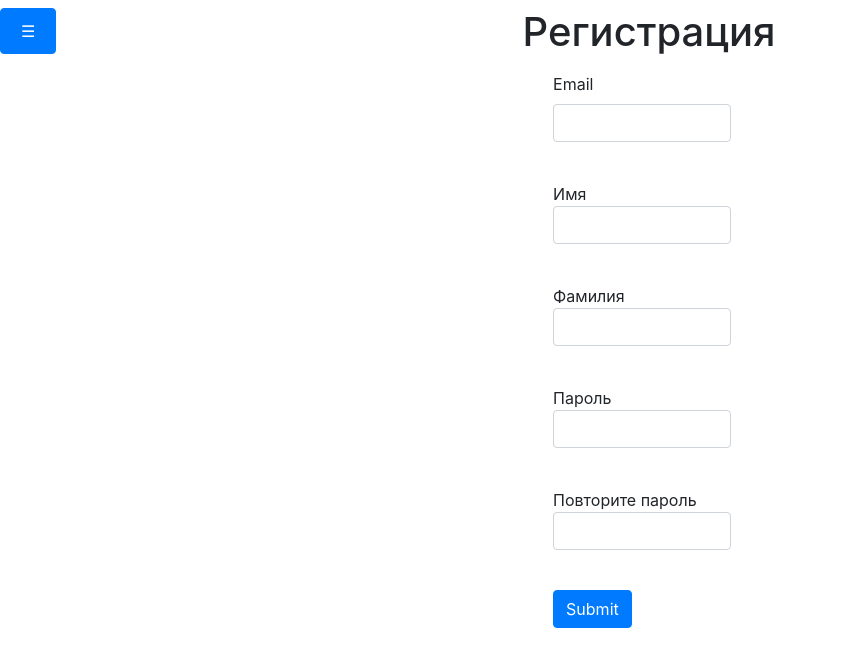
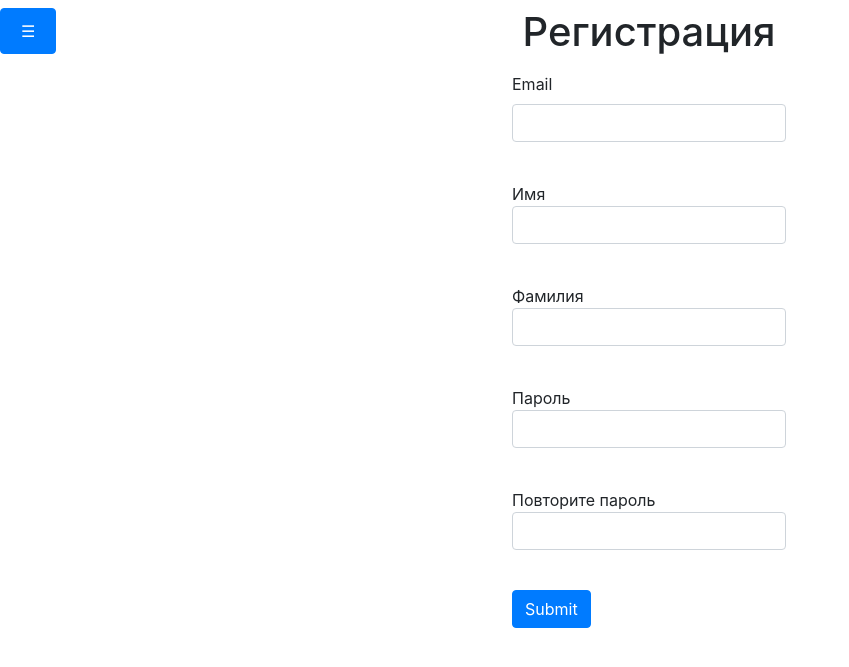
Before and after one commit to Demonica22/school_bot, a Flask app: page /registration in a window 1280 px wide. Shown: the part 48-715 px from the top of the page, without its empty margins (0-849 px from the left). Run offline with Flask 2, Linux system fonts and the light colour scheme; some libraries are stand-ins or nearby versions.

Commit message:
Некоторые фиксы шаблонов и обработчиков (внешний вид)

```diff
--- a/index.py
+++ b/index.py
@@ -1,26 +1,25 @@
+import datetime
+import hashlib
+import os
 import uuid
 
 from flask import Flask, redirect, render_template, request, send_from_directory
-from werkzeug.utils import secure_filename
+from flask_login import LoginManager, current_user
 from flask_login.utils import login_user, login_required, logout_user
+from flask_restful import Api
+
+from api.news_resource import NewsResource, NewsListResource
+from api.schedule_calls_resource import ScheduleCallsResource, ScheduleCallsListResource
+from api.schedule_resource import ScheduleResource, ScheduleListResource
 from data.db_session import global_init, create_session
-from data.users import Users
-from flask_login import LoginManager, current_user
-from forms.registration_form import RegistrationForm
-from forms.login_form import LoginForm
-from forms.add_news_form import AddNewsForm
-import hashlib
-from flask_restful import Api
-from api.news_resource import NewsResource, NewsListResource
-from api.schedule_resource import ScheduleResource, ScheduleListResource
-from api.schedule_calls_resource import ScheduleCallsResource, ScheduleCallsListResource
 from data.news import News
+from data.roles import Roles
 from data.schedule import Schedule
 from data.schedule_calls import ScheduleCalls
-from data.roles import Roles
-from wtforms.validators import DataRequired
-import datetime
-import os
+from data.users import Users
+from forms.add_news_form import AddNewsForm
+from forms.login_form import LoginForm
+from forms.registration_form import RegistrationForm
 
 app = Flask(__name__)
 api = Api(app)
@@ -369,7 +368,7 @@ def schedule_lessons(grade):
     session = create_session()
     data = session.query(Schedule).filter(Schedule.grade == grade).all()
     data.sort(key=lambda x: LIST_WEEKDAYS.index(x.weekday))
-
+    print(data)
     return render_template('schedule_lessons.html', grade=grade, data=data)
 
 
--- a/static/css/registration_form.css
+++ b/static/css/registration_form.css
@@ -1,13 +1,5 @@
-#content{
-    display: inline-block;
+#content {
     position: absolute;
-    margin-top: 0%;
     margin-left: 40%;
     margin-right: 30%;
 }
-
-form{
-    margin-left: 15%;
-    margin-right: 20%;
-    align-self: center;
-}
--- a/templates/add_schedule_form.html
+++ b/templates/add_schedule_form.html
@@ -52,8 +52,9 @@
     </button>
     <div class="menu">
         <p>
-            математика <br>
-            русский
+            Математика <br>
+            Русский <br>
+            Английский язык
         </p>
     </div>
     <script>
--- a/templates/base.html
+++ b/templates/base.html
@@ -44,10 +44,10 @@
         {% endif %}
         {% if current_user.is_authenticated and current_user.roles.name == "admin" %}
         <p>
-                    <a href="/schedule/lessons/add">Добавление расписания уроков</a>
+            <a href="/news/add">Добавление новостей </a>
         </p>
         <p>
-                    <a href="/news/add">Добавление новостей </a>
+            <a href="/schedule/lessons/add">Добавление расписания уроков</a>
         </p>
         <p>
             <a href="/schedule/calls/add">Добавление расписания звонков</a>
@@ -62,9 +62,10 @@
         var open = document.querySelector('.open');
         popup.style.display = 'none';
 
-            open.addEventListener('click', function() {
-            if(popup.style.display == 'none') popup.style.display = 'inline-block';
-            else popup.style.display = 'none'});</script>
+        open.addEventListener('click', function () {
+            if (popup.style.display == 'none') popup.style.display = 'inline-block';
+            else popup.style.display = 'none'
+        });</script>
 </div>
 
 {% block content %}
--- a/templates/schedule_calls.html
+++ b/templates/schedule_calls.html
@@ -6,7 +6,7 @@
         <h1>Расписание звонков</h1>
         {% for calls in data %}
         <table border='1px'>
-            <p style="margin-bottom: 0px"><b>{{calls.weekday}}</b></p>
+            <p style="margin-bottom: 0px"><b>{{calls.weekday.title()}}</b></p>
             <tr><td>Номер урока</td><td>Звонок</td></tr>
             {% for call in calls.schedule.split('\n') %}
                 <tr><td>{{loop.index}}</td><td>{{call}}</td></tr>
--- a/templates/schedule_lessons.html
+++ b/templates/schedule_lessons.html
@@ -6,7 +6,7 @@
     <h1 id="title">Расписание {{grade}}</h1>
     {% for el in data %}
         <p>
-            <h2 id="weekday">{{el.weekday}}</h2>
+            <h2 id="weekday">{{el.weekday.title()}}</h2>
             <table border="2px black" align="center">
                 {% for lesson in el.schedule.split('\n') %}
                     <tr><td id=lesson align="center">{{lesson}}</td></tr>
```
Lines whose indentation alone changed are shown as unchanged.
